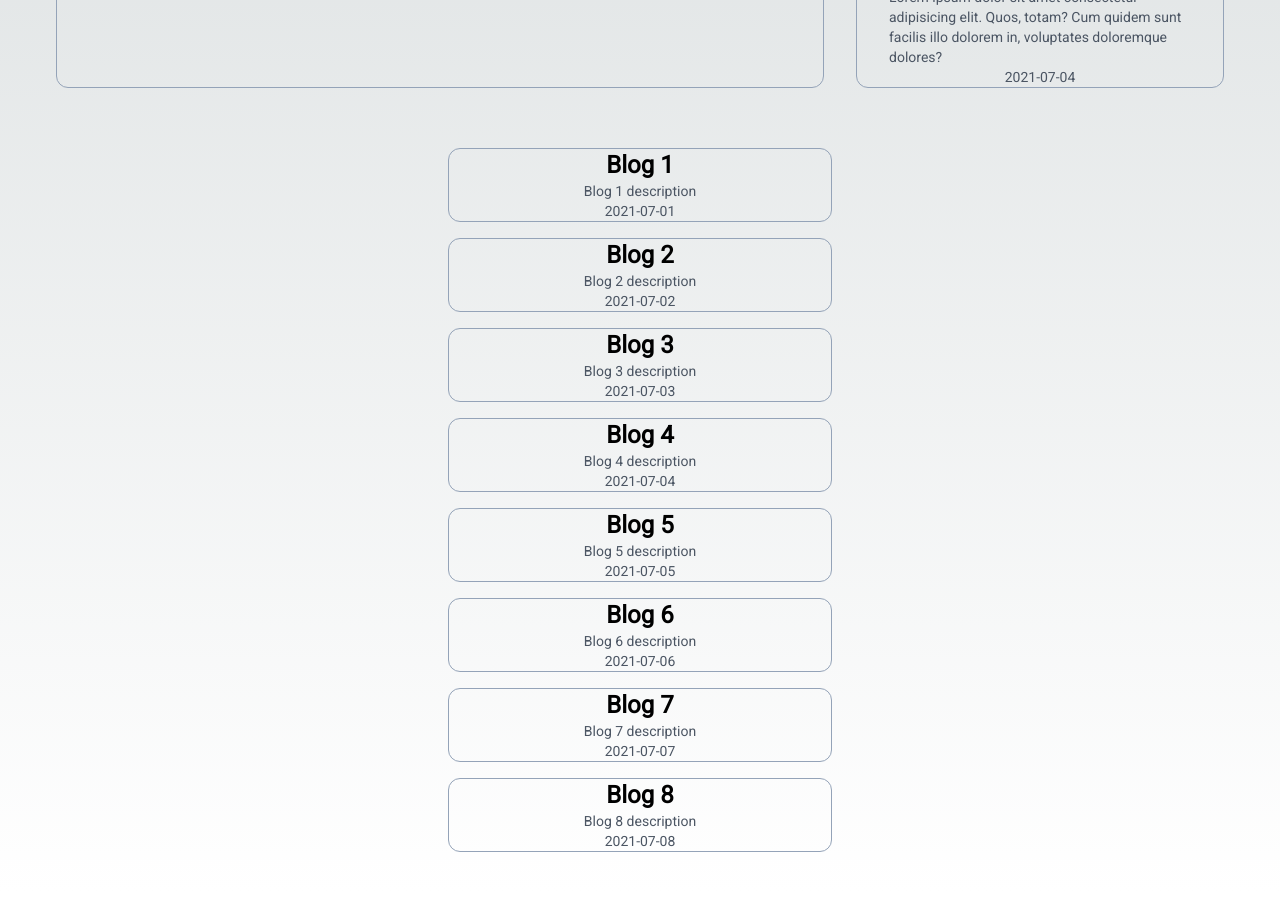
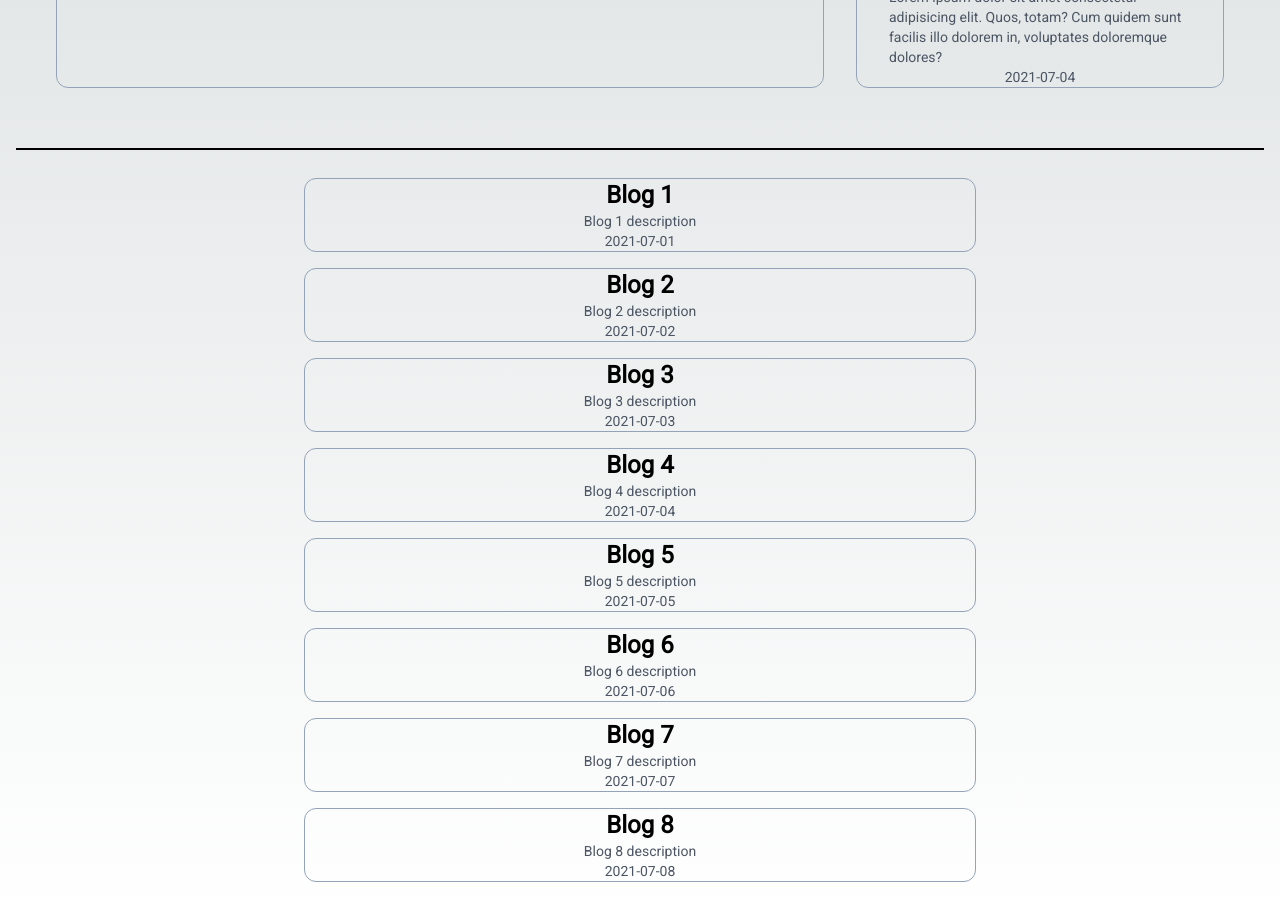
Before and after one commit to gateremark/gatereblog, a Next.js app: page / in a window 1280 px wide. Shown: the part 460-1380 px from the top of the page. Before the commit the page ends 1352 px from the top, so only its background shows below. Built offline with nearby package versions, Linux system fonts and the light colour scheme.

Commit message:
refactor: add horizontal rule

```diff
--- a/app/components/BlogCard.tsx
+++ b/app/components/BlogCard.tsx
@@ -8,7 +8,7 @@ type Props = {
 
 const BlogCard = ({ title, description, date }: Props) => {
     return (
-        <div className="md:px-8 px-4 flex flex-col items-center col-span-1 border border-solid border-slate-400 rounded-xl hover:border-slate-600 w-96 transition-all duration-200 ease-in-out">
+        <div className="md:px-8 px-4 flex flex-col items-center col-span-1 border border-solid border-slate-400 rounded-xl hover:border-slate-600 w-full transition-all duration-200 ease-in-out">
             <h1 className="text-2xl font-semibold">{title}</h1>
             <p className="text-sm text-gray-600">{description}</p>
             <p className="text-sm text-gray-600">{date}</p>
--- a/app/page.tsx
+++ b/app/page.tsx
@@ -45,7 +45,8 @@ export default function Home() {
                         <p className="text-sm text-gray-600">2021-07-04</p>
                     </div>
                 </div>
-                <div className=" flex flex-col w-full items-center gap-4 pt-5 pb-6">
+                <hr className=" border border-solid border-[#000000] my-5" />
+                <div className=" flex flex-col w-full items-center gap-4 md:pt-2 pb-6 px-0 lg:px-56 md:px-40 sm:px-20 xl:px-72">
                     {blogData.map((blog) => (
                         <BlogCard
                             key={blog.slug}
```
